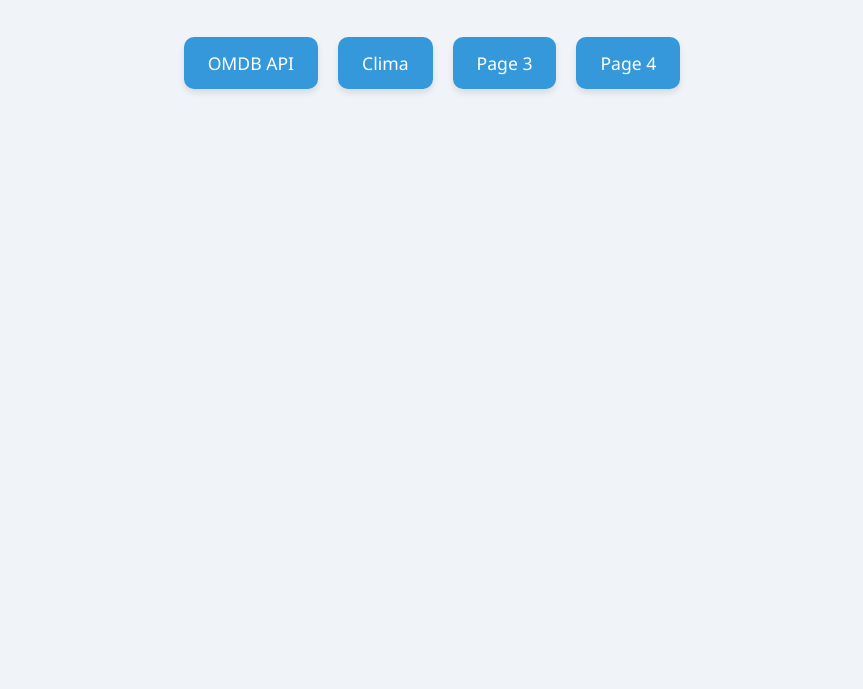
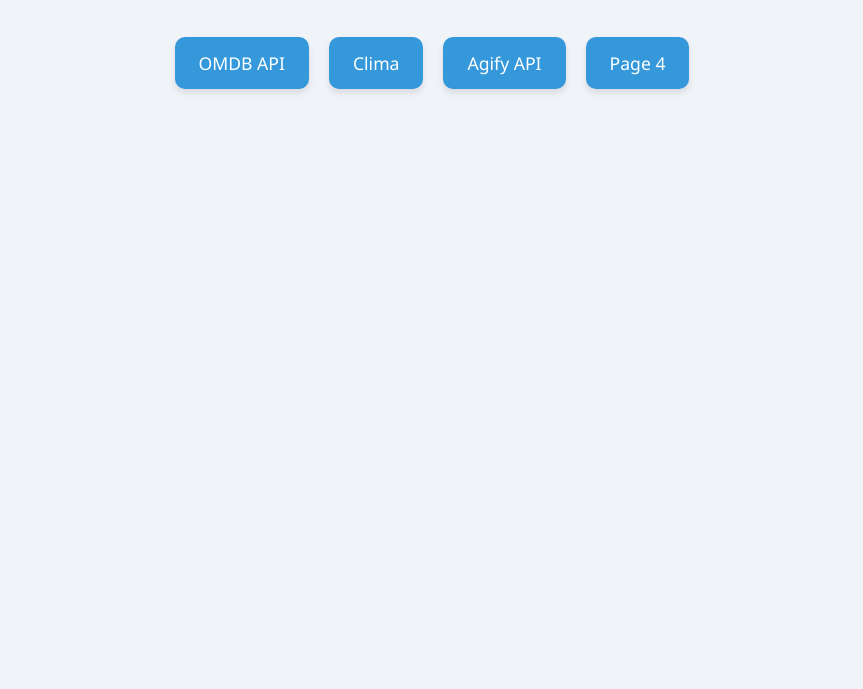
Before and after one commit to Ayrlon-Silva/Prog_para_internet-1, a plain HTML site: page Exercicio_01_API/Index.html in a window 1280 px wide. Shown: the part 111-800 px from the top of the page, without its empty margins (208-1071 px from the left). Drawn offline with Linux system fonts and the light colour scheme.

Commit message:
Update Index.html

```diff
--- a/Exercicio_01_API/Index.html
+++ b/Exercicio_01_API/Index.html
@@ -14,7 +14,7 @@
         <section class="links">
             <a href="page_1.html">OMDB API</a>
             <a href="page_2.html">Clima</a>
-            <a href="page_3.html">Page 3</a>
+            <a href="page_3.html">Agify API</a>
             <a href="page_4.html">Page 4</a>
         </section>
     </div>
```
